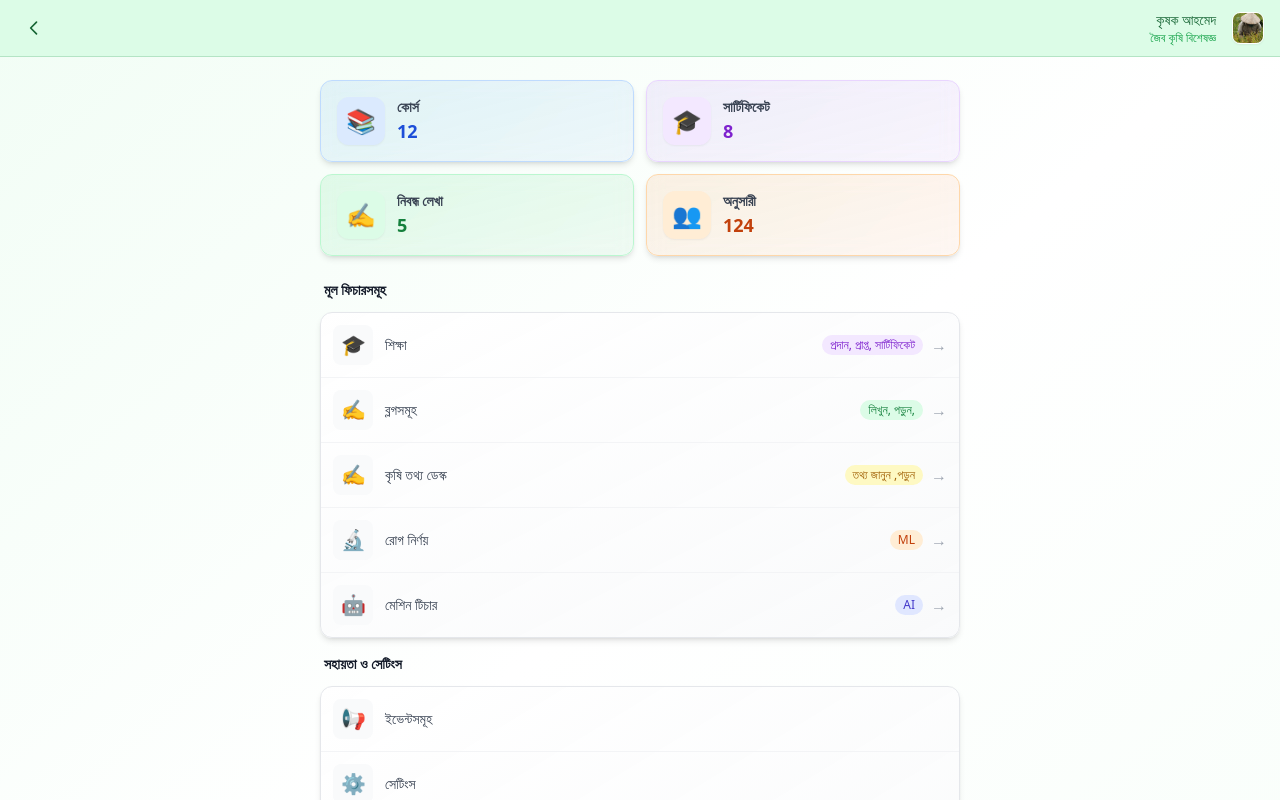
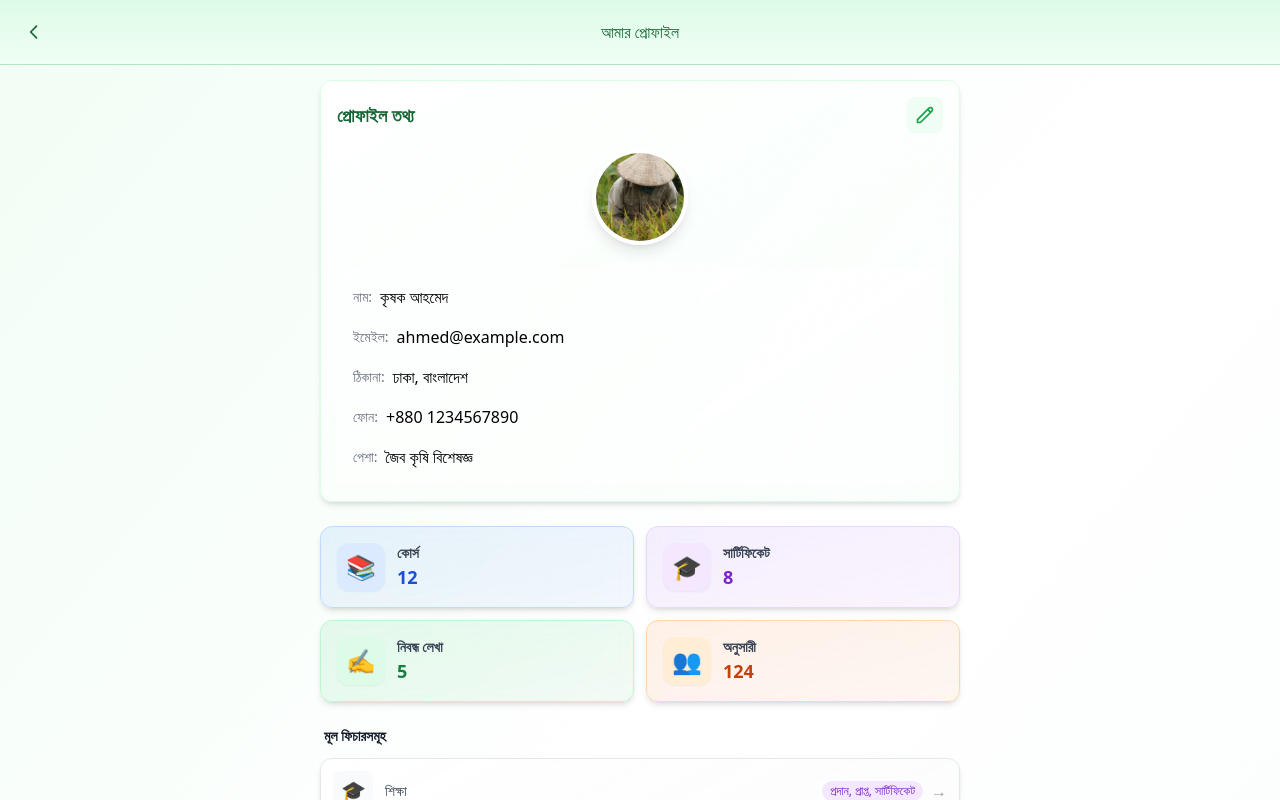
Before and after one commit to ashuvo25/AgroNest_frontend, a React (Vite) app: page /profile in a window 1280 px wide. Shown: the top 800 px of the page. Built offline with nearby package versions, Linux system fonts and the light colour scheme; the HTML template or start-up script is replaced by a standard one.

Commit message:
updated profile

```diff
--- a/src/components/ProfilePage.tsx
+++ b/src/components/ProfilePage.tsx
@@ -1,4 +1,4 @@
-import React, { useState } from 'react';
+import React, { useState, useRef } from 'react';
 import { useNavigate } from 'react-router-dom';
 import { termsAndConditions, privacyPolicy, faq, logoutConfirmation } from './Terms';
 import { ContentModal, ConfirmationModal } from './Modals';
@@ -22,6 +22,16 @@ interface EditProfileForm {
   email: string;
   password: string;
   profilePicture: File | null;
+}
+
+interface UserDetails {
+  name: string;
+  email: string;
+  location: string;
+  phone: string;
+  occupation: string;
+  bio: string;
+  profilePicture: string;  // Add this line
 }
 
 const StatsCard: React.FC<{
@@ -368,6 +378,190 @@ const EditProfileModal: React.FC<{
   );
 };
 
+const EditProfileSection: React.FC<{
+  userDetails: UserDetails;
+  onUpdate: (data: Partial<UserDetails>) => void;
+}> = ({ userDetails, onUpdate }) => {
+  const [isEditing, setIsEditing] = useState(false);
+  const [formData, setFormData] = useState(userDetails);
+  const [previewUrl, setPreviewUrl] = useState(userDetails.profilePicture);
+  const fileInputRef = useRef<HTMLInputElement>(null);
+
+  const handleFileChange = (e: React.ChangeEvent<HTMLInputElement>) => {
+    const file = e.target.files?.[0];
+    if (file) {
+      const reader = new FileReader();
+      reader.onloadend = () => {
+        setPreviewUrl(reader.result as string);
+        setFormData(prev => ({ ...prev, profilePicture: reader.result as string }));
+      };
+      reader.readAsDataURL(file);
+    }
+  };
+
+  const handleSubmit = (e: React.FormEvent) => {
+    e.preventDefault();
+    onUpdate(formData);
+    setIsEditing(false);
+  };
+
+  return (
+    <div className="bg-gradient-to-br from-white to-green-50/30 backdrop-blur-sm rounded-xl p-4 shadow-md border border-green-100 mb-6">
+      <div className="flex justify-between items-center mb-4">
+        <h2 className="text-lg font-semibold text-green-800">প্রোফাইল তথ্য</h2>
+        {!isEditing && (
+          <button
+            onClick={() => setIsEditing(true)}
+            className="p-2 bg-green-50 text-green-600 rounded-lg hover:bg-green-100 transition-colors"
+          >
+            <svg xmlns="http://www.w3.org/2000/svg" className="h-5 w-5" fill="none" viewBox="0 0 24 24" stroke="currentColor">
+              <path strokeLinecap="round" strokeLinejoin="round" strokeWidth={2} d="M15.232 5.232l3.536 3.536m-2.036-5.036a2.5 2.5 0 113.536 3.536L6.5 21.036H3v-3.572L16.732 3.732z" />
+            </svg>
+          </button>
+        )}
+      </div>
+
+      {/* Profile Picture Section */}
+      <div className="flex justify-center mb-6">
+        <div className="relative">
+          <img
+            src={previewUrl || "src/assets/farmer.jpg"}
+            alt="Profile"
+            className="w-24 h-24 rounded-full object-cover border-4 border-white shadow-lg"
+          />
+          {isEditing && (
+            <button
+              onClick={() => fileInputRef.current?.click()}
+              className="absolute bottom-0 right-0 bg-green-500 text-white p-2 rounded-full shadow-lg hover:bg-green-600 transition-colors"
+            >
+              <svg xmlns="http://www.w3.org/2000/svg" className="h-4 w-4" fill="none" viewBox="0 0 24 24" stroke="currentColor">
+                <path strokeLinecap="round" strokeLinejoin="round" strokeWidth={2} d="M3 9a2 2 0 012-2h.93a2 2 0 001.664-.89l.812-1.22A2 2 0 0110.07 4h3.86a2 2 0 011.664.89l.812 1.22A2 2 0 0018.07 7H19a2 2 0 012 2v9a2 2 0 01-2 2H5a2 2 0 01-2-2V9z" />
+                <path strokeLinecap="round" strokeLinejoin="round" strokeWidth={2} d="M15 13a3 3 0 11-6 0 3 3 0 016 0z" />
+              </svg>
+            </button>
+          )}
+          <input
+            ref={fileInputRef}
+            type="file"
+            accept="image/*"
+            onChange={handleFileChange}
+            className="hidden"
+          />
+        </div>
+      </div>
+
+      {isEditing ? (
+        <form onSubmit={handleSubmit} className="space-y-4">
+          <div className="space-y-2">
+            <label className="block text-sm font-medium text-gray-700 flex items-center gap-2">
+              <span className="text-green-600">👤</span> নাম
+            </label>
+            <input
+              type="text"
+              value={formData.name}
+              onChange={(e) => setFormData({ ...formData, name: e.target.value })}
+              className="w-full px-3 py-2 bg-white/50 border border-green-200 rounded-lg focus:ring-2 focus:ring-green-500 focus:border-transparent transition-colors"
+            />
+          </div>
+
+          <div className="space-y-2">
+            <label className="block text-sm font-medium text-gray-700 flex items-center gap-2">
+              <span className="text-green-600">📧</span> ইমেইল
+            </label>
+            <input
+              type="email"
+              value={formData.email}
+              onChange={(e) => setFormData({ ...formData, email: e.target.value })}
+              className="w-full px-3 py-2 bg-white/50 border border-green-200 rounded-lg focus:ring-2 focus:ring-green-500 focus:border-transparent transition-colors"
+            />
+          </div>
+
+          <div className="space-y-2">
+            <label className="block text-sm font-medium text-gray-700 flex items-center gap-2">
+              <span className="text-green-600">📍</span> ঠিকানা
+            </label>
+            <input
+              type="text"
+              value={formData.location}
+              onChange={(e) => setFormData({ ...formData, location: e.target.value })}
+              className="w-full px-3 py-2 bg-white/50 border border-green-200 rounded-lg focus:ring-2 focus:ring-green-500 focus:border-transparent transition-colors"
+            />
+          </div>
+
+          <div className="space-y-2">
+            <label className="block text-sm font-medium text-gray-700 flex items-center gap-2">
+              <span className="text-green-600">📱</span> ফোন
+            </label>
+            <input
+              type="tel"
+              value={formData.phone}
+              onChange={(e) => setFormData({ ...formData, phone: e.target.value })}
+              className="w-full px-3 py-2 bg-white/50 border border-green-200 rounded-lg focus:ring-2 focus:ring-green-500 focus:border-transparent transition-colors"
+            />
+          </div>
+
+          <div className="space-y-2">
+            <label className="block text-sm font-medium text-gray-700 flex items-center gap-2">
+              <span className="text-green-600">💼</span> পেশা
+            </label>
+            <input
+              type="text"
+              value={formData.occupation}
+              onChange={(e) => setFormData({ ...formData, occupation: e.target.value })}
+              className="w-full px-3 py-2 bg-white/50 border border-green-200 rounded-lg focus:ring-2 focus:ring-green-500 focus:border-transparent transition-colors"
+            />
+          </div>
+
+          <div className="flex gap-3 pt-4">
+            <button
+              type="button"
+              onClick={() => setIsEditing(false)}
+              className="flex-1 px-4 py-2 bg-white text-gray-700 rounded-lg hover:bg-gray-50 transition-colors border border-gray-200 flex items-center justify-center gap-2"
+            >
+              <svg xmlns="http://www.w3.org/2000/svg" className="h-4 w-4" fill="none" viewBox="0 0 24 24" stroke="currentColor">
+                <path strokeLinecap="round" strokeLinejoin="round" strokeWidth={2} d="M6 18L18 6M6 6l12 12" />
+              </svg>
+              বাতিল
+            </button>
+            <button
+              type="submit"
+              className="flex-1 px-4 py-2 bg-green-600 text-white rounded-lg hover:bg-green-700 transition-colors flex items-center justify-center gap-2"
+            >
+              <svg xmlns="http://www.w3.org/2000/svg" className="h-4 w-4" fill="none" viewBox="0 0 24 24" stroke="currentColor">
+                <path strokeLinecap="round" strokeLinejoin="round" strokeWidth={2} d="M5 13l4 4L19 7" />
+              </svg>
+              সংরক্ষণ
+            </button>
+          </div>
+        </form>
+      ) : (
+        <div className="space-y-4 bg-white/50 rounded-lg p-4">
+          <div className="flex items-center gap-2">
+            <span className="text-gray-500 text-sm">নাম:</span>
+            <span className="font-medium">{userDetails.name}</span>
+          </div>
+          <div className="flex items-center gap-2">
+            <span className="text-gray-500 text-sm">ইমেইল:</span>
+            <span className="font-medium">{userDetails.email}</span>
+          </div>
+          <div className="flex items-center gap-2">
+            <span className="text-gray-500 text-sm">ঠিকানা:</span>
+            <span className="font-medium">{userDetails.location}</span>
+          </div>
+          <div className="flex items-center gap-2">
+            <span className="text-gray-500 text-sm">ফোন:</span>
+            <span className="font-medium">{userDetails.phone}</span>
+          </div>
+          <div className="flex items-center gap-2">
+            <span className="text-gray-500 text-sm">পেশা:</span>
+            <span className="font-medium">{userDetails.occupation}</span>
+          </div>
+        </div>
+      )}
+    </div>
+  );
+};
+
 const ProfilePage: React.FC = () => {
   const navigate = useNavigate();
   const [isEditModalOpen, setIsEditModalOpen] = useState(false);
@@ -388,6 +582,15 @@ const ProfilePage: React.FC = () => {
     followersCount: 124
   };
 
+  const [userDetails, setUserDetails] = useState<UserDetails>({
+    name: 'কৃষক আহমেদ',
+    email: 'ahmed@example.com',
+    location: 'ঢাকা, বাংলাদেশ',
+    phone: '+880 1234567890',
+    occupation: 'জৈব কৃষি বিশেষজ্ঞ',
+    bio: 'জৈব কৃষি নিয়ে কাজ করছি ১০ বছর ধরে',
+    profilePicture: "src/assets/farmer.jpg"  // Add this line
+  });
 
   const handleUpdateProfile = (data: Partial<EditProfileForm>) => {
     console.log('Profile update data:', data);
@@ -395,38 +598,39 @@ const ProfilePage: React.FC = () => {
     // For now, we'll just log the data
   };
 
+  const handleUpdateUserDetails = (data: Partial<UserDetails>) => {
+    setUserDetails(prev => ({ ...prev, ...data }));
+    // Here you would typically make an API call to update the user details
+  };
+
   return (
     <div className="min-h-screen bg-gradient-to-br from-green-50/90 via-white to-green-50/50">
       {/* Header */}
-      <header className="fixed top-0 w-full bg-green-100 backdrop-blur-lg border-b border-green-700/20 z-40">
-        <div className="container mx-auto px-4 h-14">
-          <div className="flex items-center justify-between h-full">
+      <header className="fixed top-0 w-full bg-gradient-to-b from-green-100 to-green-50 backdrop-blur-lg border-b border-green-700/20 z-40">
+        <div className="container mx-auto px-4">
+          <div className="flex items-center h-16 relative">
             <button
               onClick={() => navigate(-1)}
-              className="p-2 hover:bg-white/10 rounded-lg transition-colors text-green-800"
+              className="p-2 hover:bg-green-100 rounded-lg transition-colors text-green-800 absolute left-0"
             >
               <svg className="w-5 h-5" fill="none" stroke="currentColor" viewBox="0 0 24 24">
                 <path strokeLinecap="round" strokeLinejoin="round" strokeWidth={2} d="M15 19l-7-7 7-7" />
               </svg>
             </button>
-            {/* <h1 className="text-base font-semibold text-green-800">প্রোফাইল</h1> */}
-            <div className="flex items-center gap-2">
-              <div className="text-right mr-2">
-                <h2 className="text-sm font-medium text-green-800">কৃষক আহমেদ</h2>
-                <p className="text-xs text-green-600">জৈব কৃষি বিশেষজ্ঞ</p>
-              </div>
-              <img
-                src="src\assets\farmer.jpg"
-                alt="Profile"
-                className="w-8 h-8 rounded-lg object-cover border border-white shadow-sm"
-              />
-            </div>
+
+            <h1 className="text-base font-medium text-green-800 flex-1 text-center">
+              আমার প্রোফাইল
+            </h1>
           </div>
         </div>
       </header>
 
       {/* Main Content */}
       <main className="container mx-auto px-4 pt-20 pb-6 md:pb-4 max-w-2xl"> {/* Changed pb-24 to pb-6 and md:pb-8 to md:pb-4 */}
+        <EditProfileSection
+          userDetails={userDetails}
+          onUpdate={handleUpdateUserDetails}
+        />
         {/* Stats Grid */}
         <div className="grid grid-cols-2 gap-3 mb-6">
           <StatsCard
```
